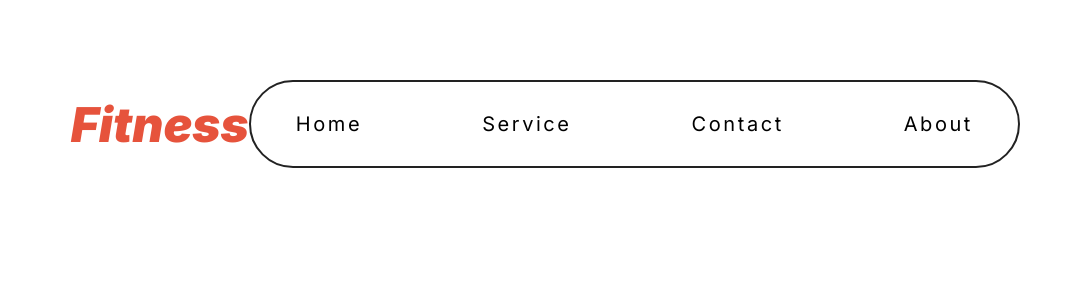
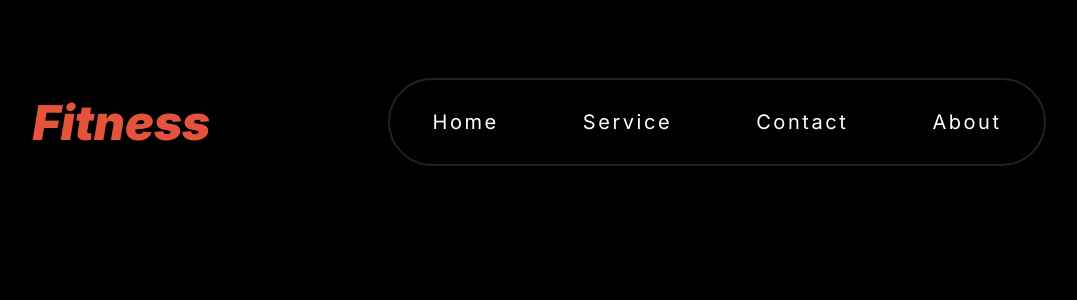
Before and after one commit to rejoanulferdoush/versatile, a SvelteKit app: page / in a window 1280 px wide. Shown: the top 300 px of the page, without its empty margins (102-1179 px from the left). Built offline with nearby package versions, Linux system fonts and the light colour scheme; a web font is replaced by a local one.

Commit message:
nav portion is done

```diff
--- a/src/app.css
+++ b/src/app.css
@@ -8,6 +8,7 @@
   margin: 0;
   padding: 0;
   box-sizing: border-box;
+  background-color: var(--color-primary-dark);
 }
 /* root styles */
 :root {
@@ -16,7 +17,7 @@
   --font-family-inter: "Inter", sans-serif;
   /* font size */
   --font-size-xxl: clamp(2rem, calc(4.875rem + 0.5vw), 4.875rem);
-  --font-size-xl: clamp(2rem, calc(3rem + 0.5vw), 3rem);
+  --font-size-xl: clamp(2rem, calc(2.8rem + 1vw), 3rem);
   --font-size-base: clamp(1rem, calc(1.75rem + 0.5vw), 1.75rem);
   --font-size-lg: clamp(1rem, calc(1.25rem + 0.5vw), 1.25rem);
   --font-size-sm: clamp(0.8rem, calc(1.125rem + 0.5vw), 1.125rem);
@@ -33,9 +34,8 @@
   --color-primary-light: rgba(255, 255, 255, 0.1);
   --color-warning: rgba(230, 83, 60, 1);
   /* padding */
-  --padding-xxl: 0 calc(clamp(9.375rem, 10rem, 12rem) + 1vw);
+
   /* margin */
-  --margin-top-base: 10vh;
 }
 /* common styles */
 .section__text--xxl {
@@ -71,41 +71,48 @@
   cursor: pointer;
 }
 .padding__xxl {
-  padding: var(--padding-xxl);
+  padding: 0 clamp(4rem, calc(8rem + 0.5vw), 9.375rem);
 }
 .margin__top--base {
-  margin-top: var(--margin-top-base);
+  margin-top: 10vh;
 }
 /* hero styles */
 .nav__container {
   display: flex;
   justify-content: space-between;
   align-items: center;
-  & ul {
+  & .nav__menu--big > ul {
     display: flex;
     align-items: center;
-    gap: 2.25rem;
-    border: 2px solid var(--color-primary-secondary);
-    padding: 1.25rem 0.2rem;
+    outline: 2px solid var(--color-primary-secondary);
+    padding: 1.25rem 0rem;
     border-radius: 50px;
-  }
+
     & li {
+      border: none;
       list-style: none;
       padding: 0.625rem;
+
       & a {
         padding: 1.25rem 2rem;
         border-radius: 50px;
         text-decoration: none;
         font-family: var(--font-family-inter);
-      color: var(--color-primary-dark);
+        color: var(--color-primary-white);
         font-size: var(--font-size-lg);
         font-weight: var(--font-weight-regular);
         letter-spacing: 0.2vw;
+
         &:hover {
           transition: 0.5s ease;
           color: var(--color-primary-white);
           background-color: var(--color-warning);
         }
+
+        &:focus {
+          outline: none;
         }
       }
     }
+  }
+}
--- a/src/app.html
+++ b/src/app.html
@@ -1,9 +1,14 @@
-<!doctype html>
+<!DOCTYPE html>
 <html lang="en">
   <head>
     <meta charset="utf-8" />
     <meta name="viewport" content="width=device-width, initial-scale=1" />
     %sveltekit.head%
+    <!-- icon cdn -->
+    <script
+      src="https://kit.fontawesome.com/71c785609e.js"
+      crossorigin="anonymous"
+    ></script>
   </head>
   <body data-sveltekit-preload-data="hover">
     <div style="display: contents">%sveltekit.body%</div>
--- /dev/null
+++ b/src/media.css
@@ -0,0 +1,62 @@
+@media screen and (min-width: 0px) and (max-width: 1200px) {
+  .padding__xxl {
+    padding: 0 clamp(1rem, calc(2rem + 0.5vw), 9.375rem);
+  }
+  .margin__top--base {
+    margin-top: 3vh;
+  }
+  .nav__menu--big {
+    display: none;
+  }
+  .nav__menu--small {
+    & i {
+      position: relative;
+      outline: 2px solid var(--color-primary-secondary);
+      padding: 15px;
+      border-radius: 15px;
+      color: var(--color-warning);
+      font-size: var(--font-size-base);
+    }
+
+    & ul {
+      z-index: 1;
+      display: none;
+      width: 220px;
+      outline: 2px solid var(--color-primary-light);
+      border-radius: 20px;
+      padding: 40px 0px;
+      position: absolute;
+      top: 15vh;
+      right: 50px;
+      text-align: right;
+
+      & li {
+        margin-top: 50px;
+        border: none;
+        list-style: none;
+        &:first-child {
+          margin-top: 0px;
+        }
+
+        & a {
+          padding: 0.5rem 2rem;
+          text-decoration: none;
+          font-family: var(--font-family-inter);
+          color: var(--color-primary-white);
+          font-size: var(--font-size-lg);
+          font-weight: var(--font-weight-regular);
+          letter-spacing: 0.2vw;
+        }
+      }
+    }
+  }
+  & i:hover + ul{
+    display: block;
+  }
+}
+
+@media screen and (min-width: 1200px) and (max-width: 10000px) {
+    .nav__menu--small{
+        display: none;
+    }
+}
--- a/src/routes/+layout.svelte
+++ b/src/routes/+layout.svelte
@@ -1,6 +1,7 @@
 <script lang="ts">
 	import favicon from '$lib/assets/favicon.svg';
 	import "../app.css";
+	import "../media.css"
 
 	let { children } = $props();
 </script>
--- a/src/routes/components/hero.svelte
+++ b/src/routes/components/hero.svelte
@@ -3,7 +3,18 @@
   <!-- nav -->
   <nav class="nav__container">
     <div class="logo">Fitness</div>
+    <!-- menu big -->
     <div class="nav__menu--big">
+      <ul>
+        <li><a href="#">Home</a></li>
+        <li><a href="#">Service</a></li>
+        <li><a href="#">Contact</a></li>
+        <li><a href="#">About</a></li>
+      </ul>
+    </div>
+    <!-- menu small -->
+    <div class="nav__menu--small">
+      <i class="fa-solid fa-bars"></i>
       <ul>
         <li><a href="#">Home</a></li>
         <li><a href="#">Service</a></li>
```
Lines whose indentation alone changed are shown as unchanged.
